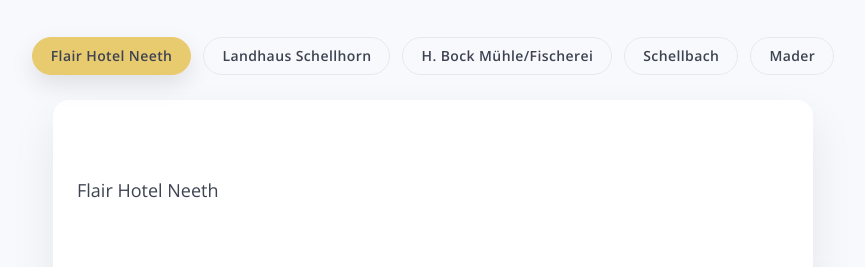
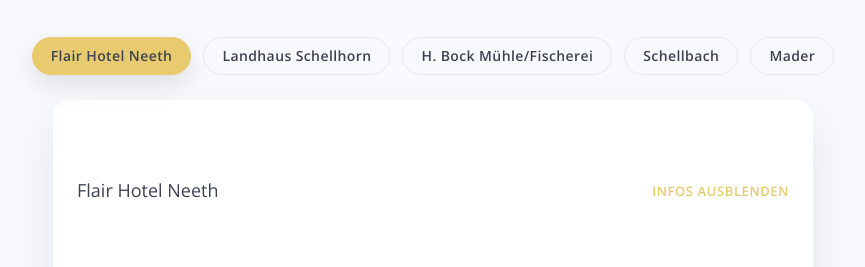
Before and after one commit to 80AAFF/wedding-website, a website: page index.html in a window 1280 px wide. Shown: the part 4962-5229 px from the top of the page, without its empty margins (207-1072 px from the left). Drawn offline with nearby package versions, Linux system fonts and the light colour scheme; some packages are replaced by stand-ins of ours; grey boxes are pictures that could not be loaded; files whose address does not match are found by name.

Commit message:
fix/alt-card-header width scaling

```diff
--- a/sass/styles.scss
+++ b/sass/styles.scss
@@ -301,6 +301,7 @@
   padding: 50px 0;
   border-bottom: solid 1px rgba(255, 255, 255, 0.2);
   position: relative;
+  //width: 100%;
   width: 1170px;
   margin: 0 auto;
   transition: padding 300ms ease-in-out;
@@ -829,6 +830,7 @@
     align-items: center;
     display: flex;
     gap: 12px;
+    width: 100%;
     justify-content: space-between;
     margin-bottom: 12px;
   }
```
Also changed, not shown: css/styles.min.css.
